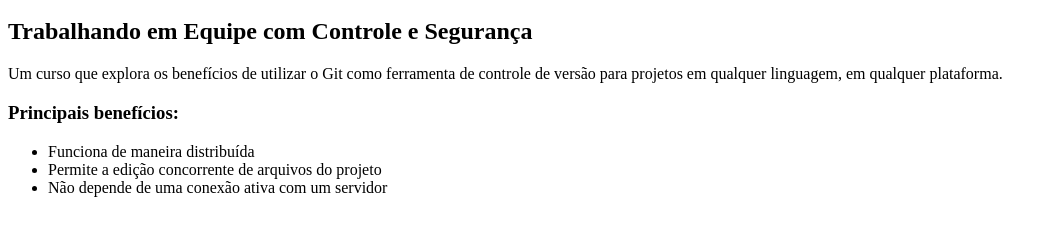
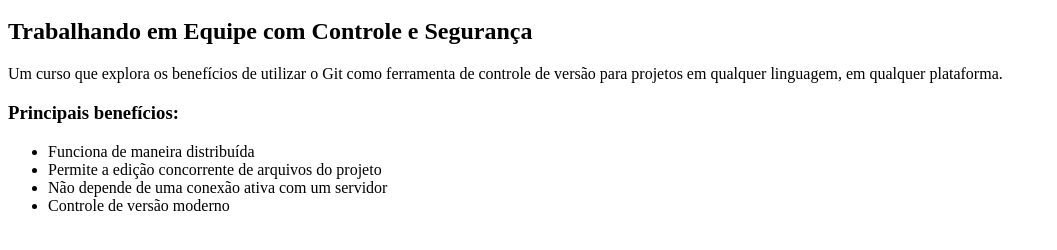
Before and after one commit to anaclj/curso-git, a plain HTML site: page index.html in a window 1280 px wide. Shown: the part 48-298 px from the top of the page, without its empty margins (0-1057 px from the left). Drawn offline with Linux system fonts and the light colour scheme.

Commit message:
Inclusão de texto em body

```diff
--- a/index.html
+++ b/index.html
@@ -12,6 +12,7 @@
             		<li>Funciona de maneira distribuída</li>
             		<li>Permite a edição concorrente de arquivos do projeto</li>
             		<li>Não depende de uma conexão ativa com um servidor</li>
+            		<li>Controle de versão moderno</li>
         	</ul>
 	</body>
 </html>
```
